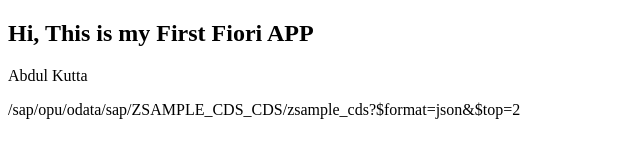
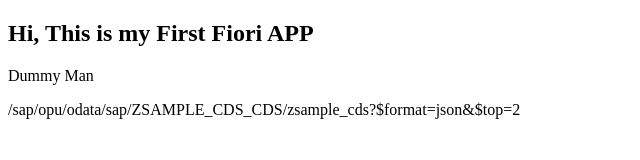
Before and after one commit to 100rbrajpuT/abap, a website: page MyFioriApp/webapp/index.html in a window 1280 px wide. Shown: the full height of the page, 0-640 px from the left. Drawn offline with Linux system fonts and the light colour scheme.

```diff
--- a/MyFioriApp/webapp/index.html
+++ b/MyFioriApp/webapp/index.html
@@ -15,7 +15,7 @@
 </head>
 <body class="sapUiBody" id="content">
     <h2>Hi, This is my First Fiori APP</h2>
-    <p>Abdul Kutta</p>
+    <p>Dummy Man</p>
     /sap/opu/odata/sap/ZSAMPLE_CDS_CDS/zsample_cds?$format=json&$top=2
 </body>
 </html>
```
Also changed, not shown: 1 other file.
